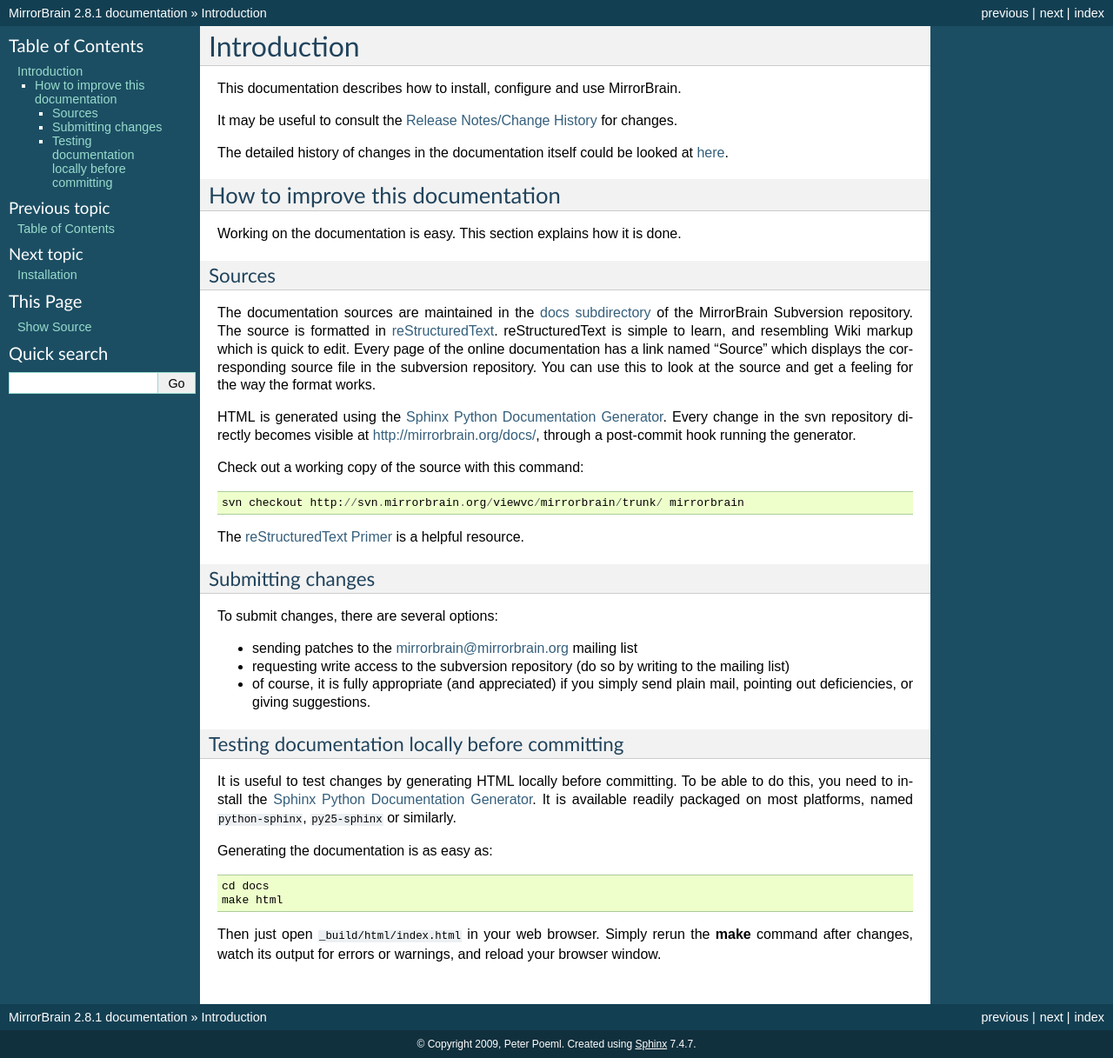
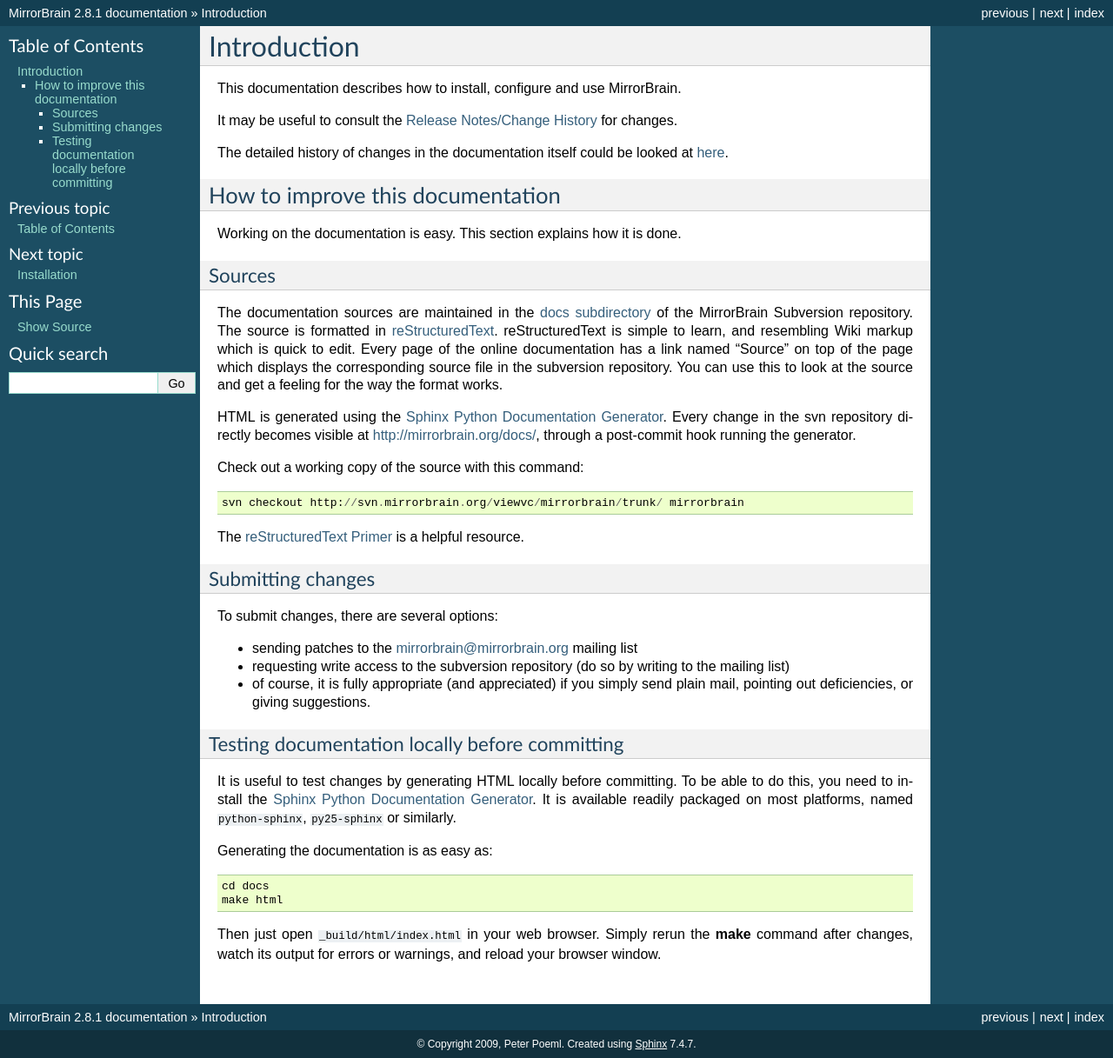
Before and after one commit to hayalci/mirrorbrain, a Sphinx documentation site: the page built from docs/intro.rst, in a window 1280 px wide. Shown: the whole page at 87% size. Built offline with Sphinx 7.4.7, drawn with Linux system fonts in a browser that asks for light colours.

Commit message:
docs/intro: slightly improved wording about the source link displayed at each page (Thanks Lars for the suggestion)
git-svn-id: http://svn.mirrorbrain.org/svn/mirrorbrain/trunk@7740 2d291e14-ff0c-0410-a3fa-d5caa9871f55

```diff
--- a/docs/intro.rst
+++ b/docs/intro.rst
@@ -22,9 +22,9 @@
 MirrorBrain Subversion repository. The source is formatted in
 `reStructuredText`_. reStructuredText is simple to learn, and resembling Wiki
 markup which is quick to edit. Every page of the online documentation has a
-link named "Source" which displays the corresponding source file in the
-subversion repository. You can use this to look at the source and get a feeling
-for the way the format works.
+link named "Source" on top of the page which displays the corresponding source
+file in the subversion repository. You can use this to look at the source and
+get a feeling for the way the format works.
 
 HTML is generated using the `Sphinx Python Documentation Generator`_. Every
 change in the svn repository directly becomes visible at
```
